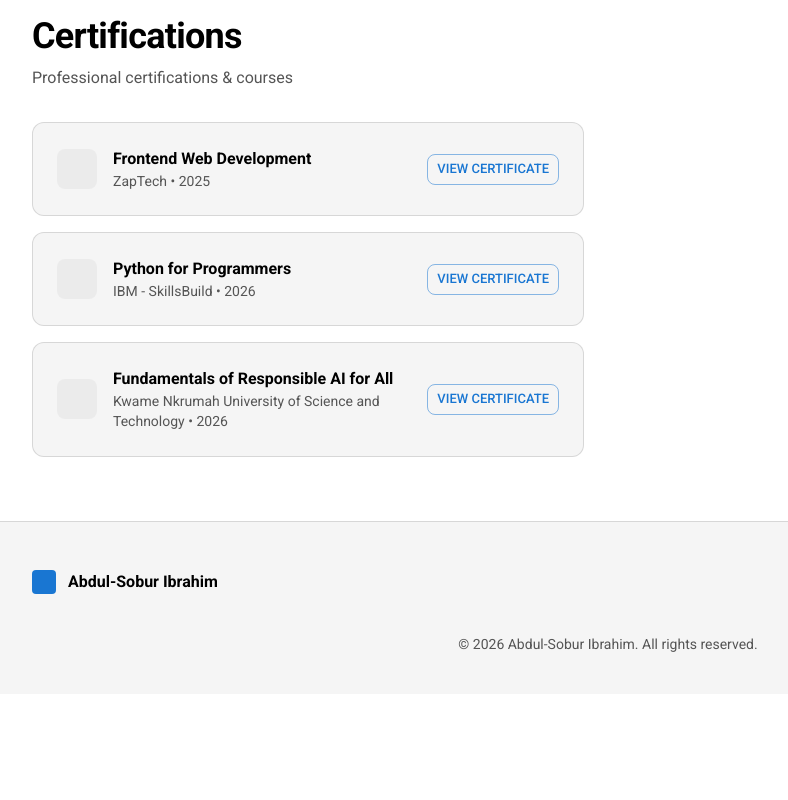
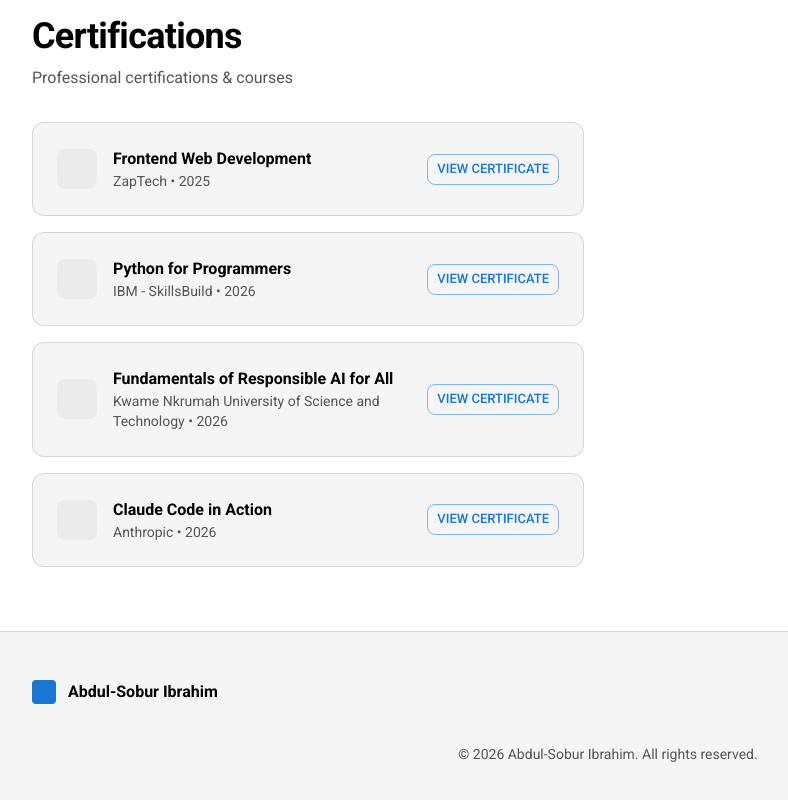
Before and after one commit to ibrahim1921-dot/My-Portfolio-Website, a Next.js app: page /about in a window 1280 px wide. Shown: the part 2265-3065 px from the top of the page, without its empty margins (32-820 px from the left). Before the commit the page ends 2959 px from the top, so only its background shows below. Built offline with nearby package versions, Linux system fonts and the light colour scheme; no server answers; some icons are missing.

Commit message:
add anthropic cert

```diff
--- a/src/components/about/EducationSection.tsx
+++ b/src/components/about/EducationSection.tsx
@@ -50,6 +50,12 @@ const certifications: Certification[] = [
     issuer: "Kwame Nkrumah University of Science and Technology",
     year: "2026",
     path: "/certificates/knust_ai_course.jpg"
+  },
+  {
+    title: "Claude Code in Action",
+    issuer: "Anthropic",
+    year: "2026",
+    path: "/certificates/claude_code.jpg"
   }
 ];
 
--- a/src/components/home/HeroSection.tsx
+++ b/src/components/home/HeroSection.tsx
@@ -87,7 +87,7 @@ export default function HeroSection() {
               >
                 Read Blog
               </Button>
-              <Button
+              {/* <Button
                 component="a"
                 href="/cv.pdf"
                 download
@@ -109,7 +109,7 @@ export default function HeroSection() {
                 }}
               >
                 Download CV
-              </Button>
+              </Button> */}
             </Stack>
           </Stack>
 
```
Also changed, not shown: public/certificates/claude_code.jpg (added).
